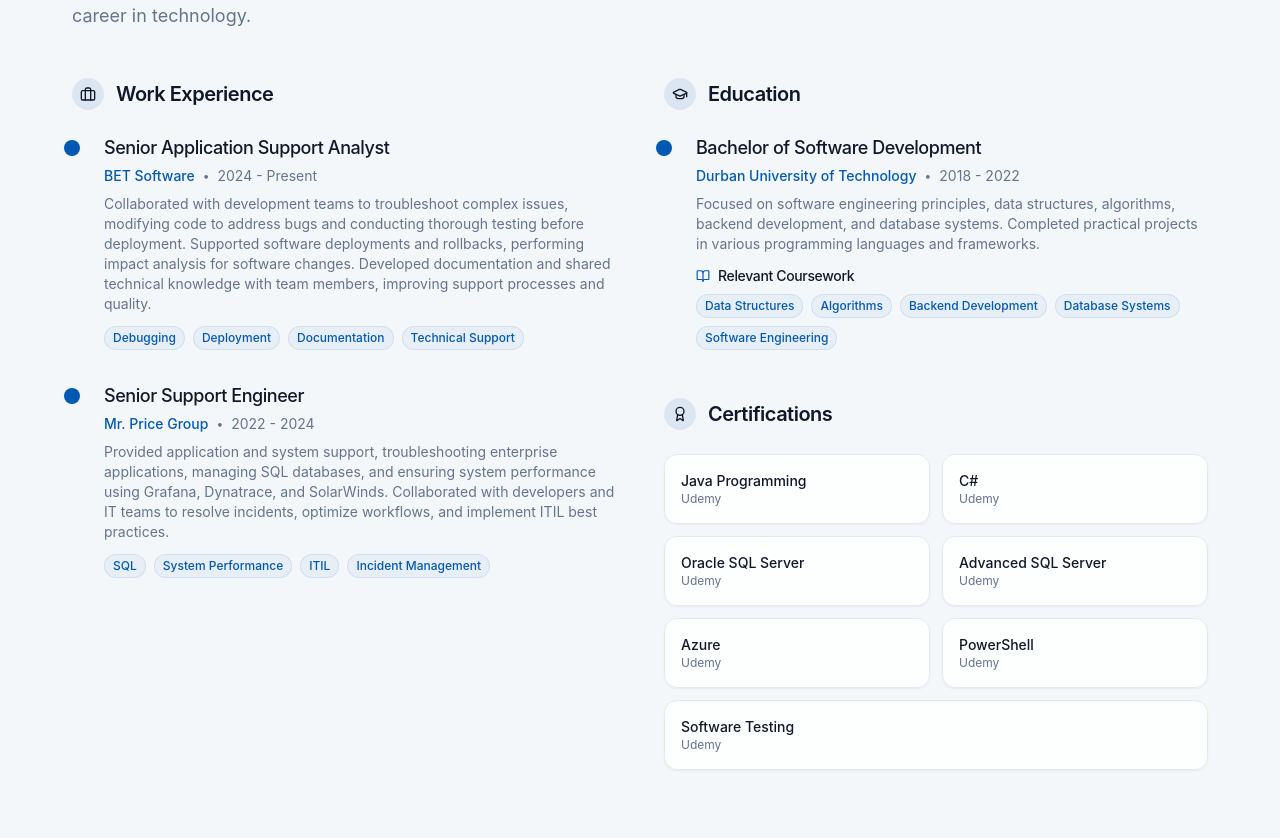
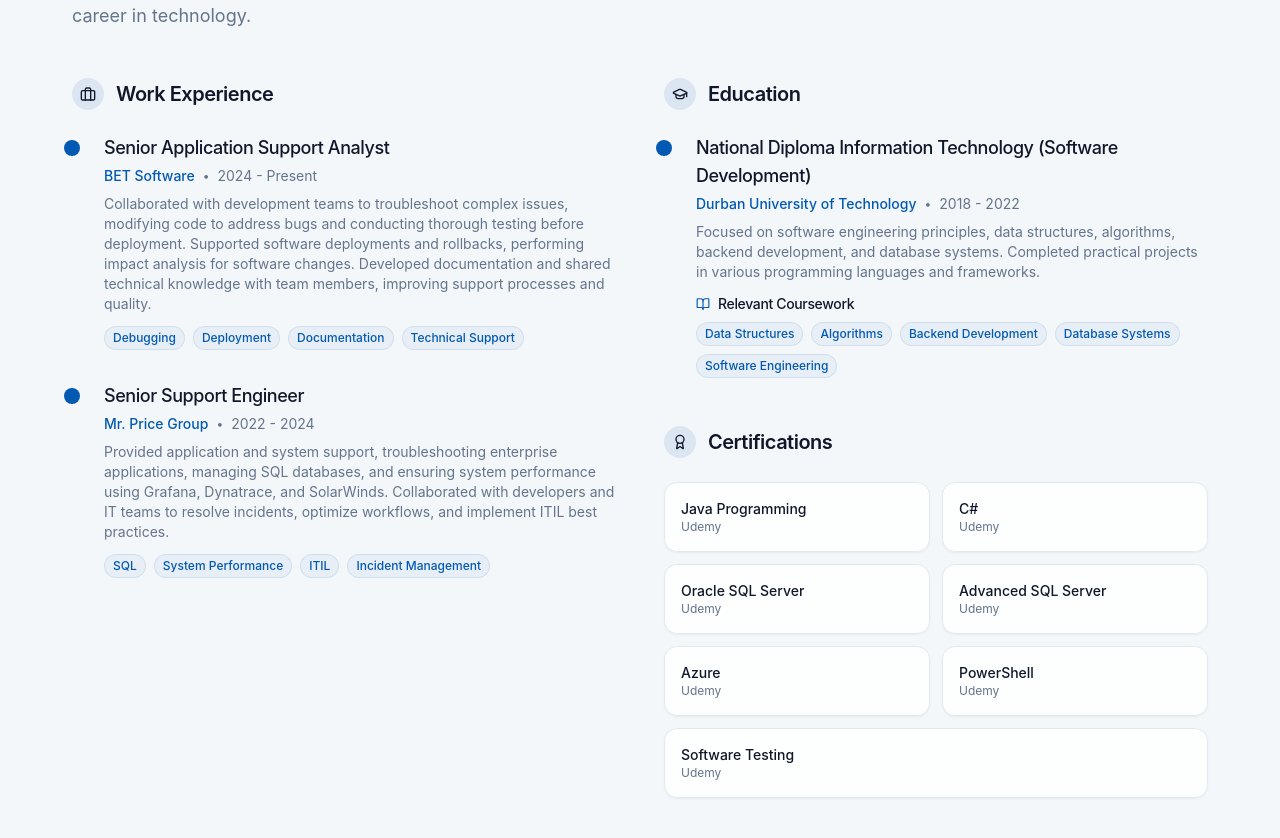
Before and after one commit to ManqobaQue/My_Portfolio, a React (Vite) app: page / in a window 1280 px wide. Shown: the part 1182-2020 px from the top of the page. Built offline with nearby package versions, Linux system fonts and the light colour scheme.

Commit message:
Update education details
Update degree from Bachelor of Software Development to National Diploma Information Technology (Software Development).

```diff
--- a/src/components/Experience.tsx
+++ b/src/components/Experience.tsx
@@ -24,7 +24,7 @@ const experienceData = [
 
 const educationData = [
   {
-    degree: 'Bachelor of Software Development',
+    degree: 'National Diploma Information Technology (Software Development)',
     institution: 'Durban University of Technology',
     period: '2018 - 2022',
     description: 'Focused on software engineering principles, data structures, algorithms, backend development, and database systems. Completed practical projects in various programming languages and frameworks.',
```
